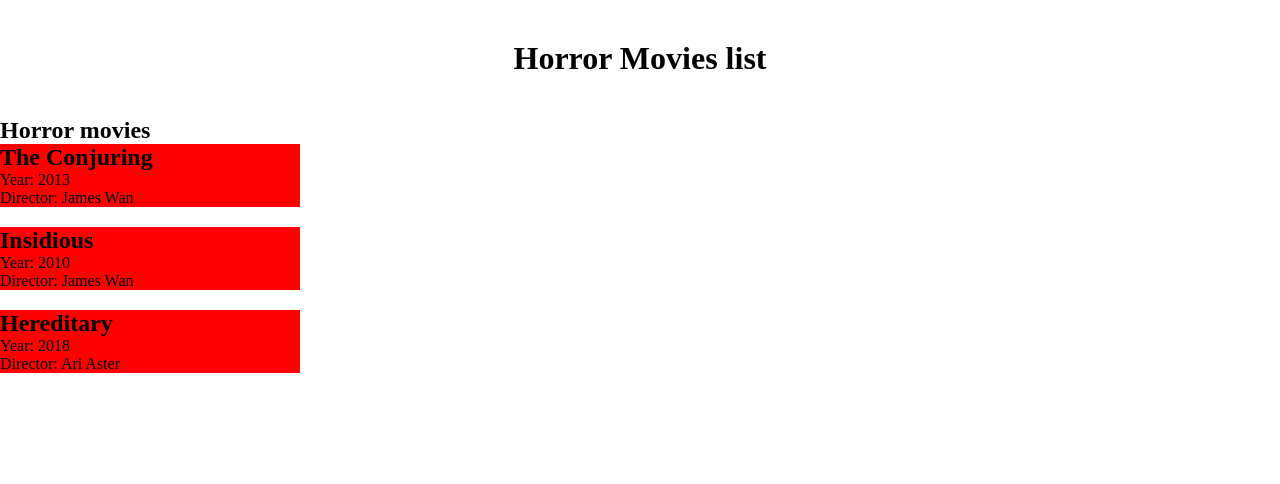
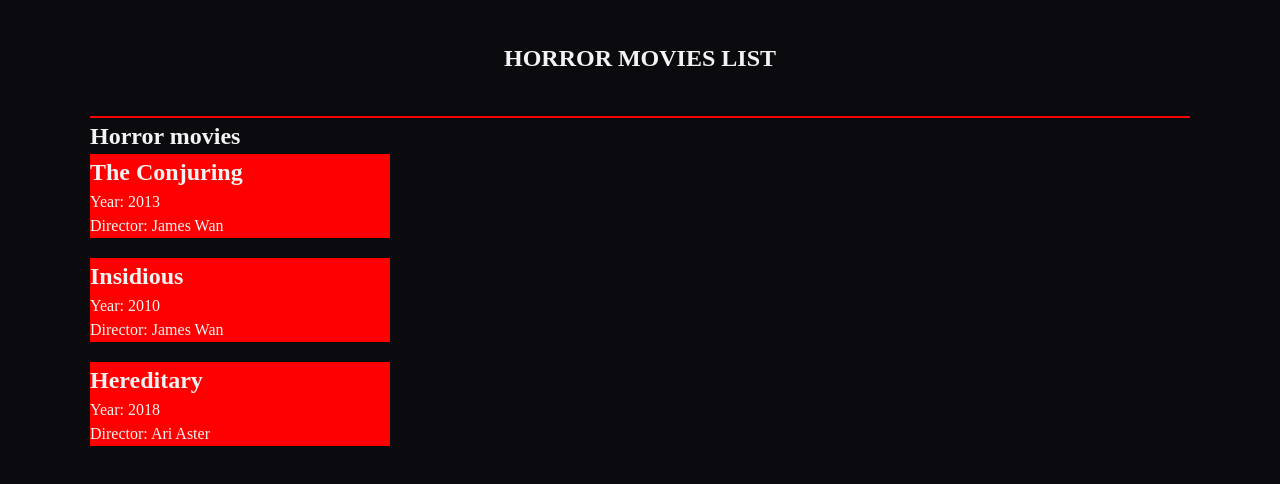
Before and after one commit to agadman/first-lab, a React (Vite) app: page / in a window 1280 px wide. Shown: the top 484 px of the page. Built offline with nearby package versions, Linux system fonts and the light colour scheme.

Commit message:
hämtar header till App samt minimal styling globalt och header

```diff
--- a/src/App.tsx
+++ b/src/App.tsx
@@ -23,6 +23,7 @@
 
   return (
     <>
+    <div className="container">
     <Header name="Horror Movies list" />
     <section>
       <h2>Horror movies</h2>
@@ -30,7 +31,7 @@
         <MovieCard name={movie.name} year={movie.year} director={movie.director} key={index} />
       ))}
     </section>
-
+     </div>
     </>
   )
 }
--- a/src/components/Header.css
+++ b/src/components/Header.css
@@ -1,4 +1,10 @@
 header {
     text-align: center;
     padding: 2.5rem 0;
+    border-bottom: 2px solid red;
 }
+
+h1 {
+    font-size: 1.5rem;
+    text-transform: uppercase;
+}
--- a/src/index.css
+++ b/src/index.css
@@ -3,3 +3,14 @@
     padding: 0;
     box-sizing: border-box;
 }
+
+body {
+  background: #0b0b0f;
+  color: #f3f3f3;
+  line-height: 1.5;
+}
+
+.container {
+  width: min(1100px, 92%);
+  margin: 0 auto;
+}
```
